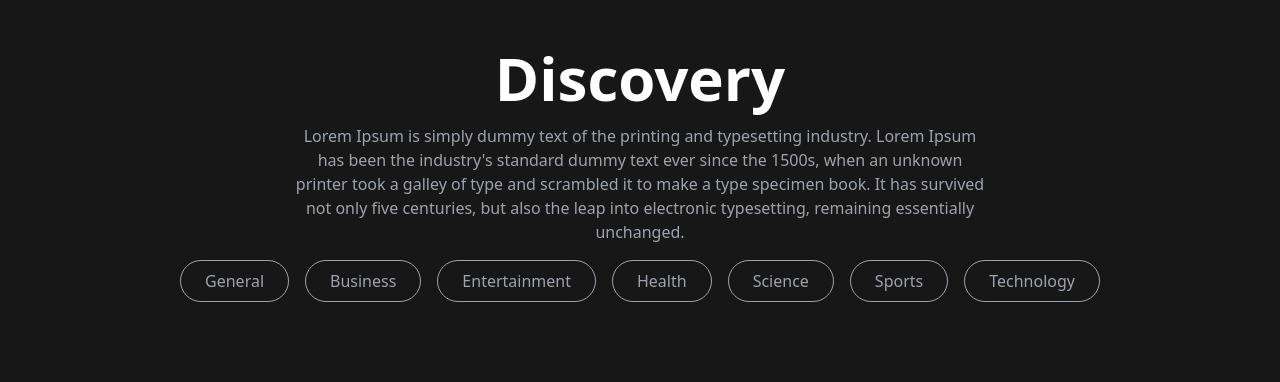
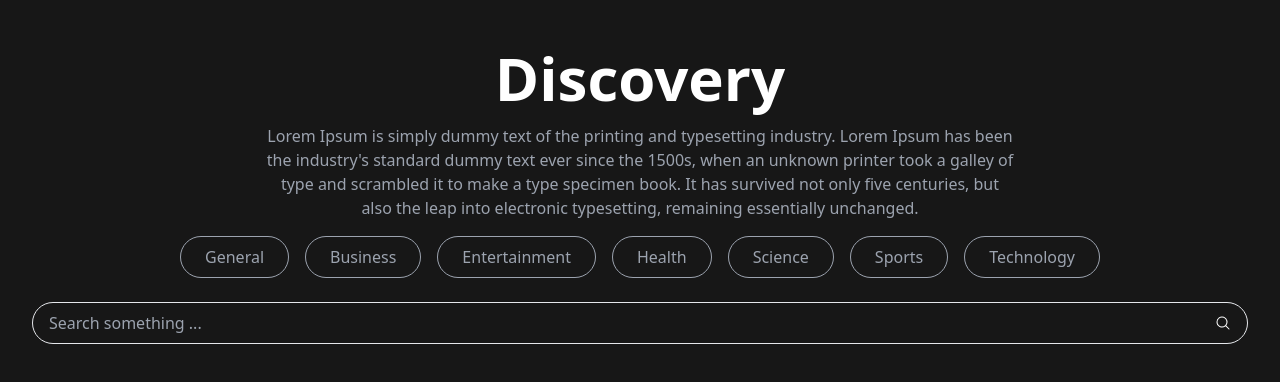
Before and after one commit to AnggaPutraa/discovery-frontend, a Next.js app: page / in a window 1280 px wide. Shown: the top 382 px of the page. Built offline with nearby package versions, Linux system fonts and the light colour scheme.

Commit message:
refactor: search box

```diff
--- a/components/Hero.tsx
+++ b/components/Hero.tsx
@@ -1,4 +1,5 @@
 import CategoriesNavigation from "./CategoriesNavigation";
+import SearchBox from "./SearchBox";
 
 const Hero = () => {
     return (
@@ -9,8 +10,9 @@ const Hero = () => {
             </div>
             {/* Paragraph */}
             <div className="max-w-7xl mx-auto px-8">
-                <p className="text-center text-gray-400 text-md mx-auto w-auto md:w-[700px]">Lorem Ipsum is simply dummy text of the printing and typesetting industry. Lorem Ipsum has been the industry's standard dummy text ever since the 1500s, when an unknown printer took a galley of type and scrambled it to make a type specimen book. It has survived not only five centuries, but also the leap into electronic typesetting, remaining essentially unchanged.</p>
+                <p className="text-center text-gray-400 text-md mx-auto w-auto md:w-[750px]">Lorem Ipsum is simply dummy text of the printing and typesetting industry. Lorem Ipsum has been the industry's standard dummy text ever since the 1500s, when an unknown printer took a galley of type and scrambled it to make a type specimen book. It has survived not only five centuries, but also the leap into electronic typesetting, remaining essentially unchanged.</p>
                 <CategoriesNavigation />
+                <SearchBox />
             </div>
         </section>
     );
--- /dev/null
+++ b/components/SearchBox.tsx
@@ -0,0 +1,22 @@
+'use client'
+
+import { MagnifyingGlassIcon } from '@heroicons/react/24/solid'
+
+const SearchBox = () => {
+    return (
+            <form className="flex items-center rounded-full border mt-6">
+                <input
+                    type="text"
+                    className="bg-transparent w-full outline-none text-white px-4 py-2 placeholder-gray-400"
+                    placeholder="Search something ..."
+                />
+                <button type="submit">
+                    <MagnifyingGlassIcon
+                    className='h-8 w-8 pr-4 my-2rounded-full text-white'
+                    />
+                </button>
+            </form>
+    );
+}
+
+export default SearchBox;
--- a/package.json
+++ b/package.json
@@ -6,6 +6,7 @@
     "start": "next start"
   },
   "dependencies": {
+    "@heroicons/react": "^2.0.13",
     "next": "latest",
     "react": "18.2.0",
     "react-dom": "18.2.0"
```
Also changed, not shown: 1 other file (tests, documents, lock files or other folders).
